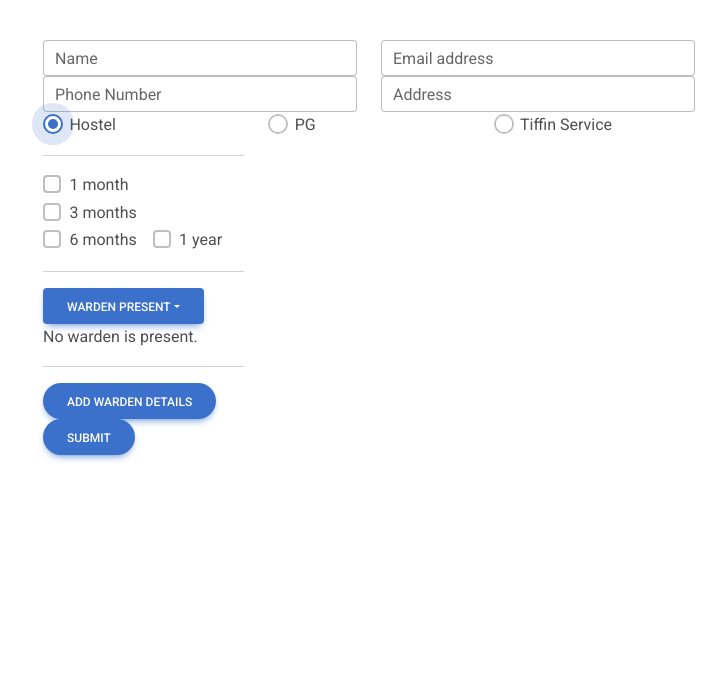
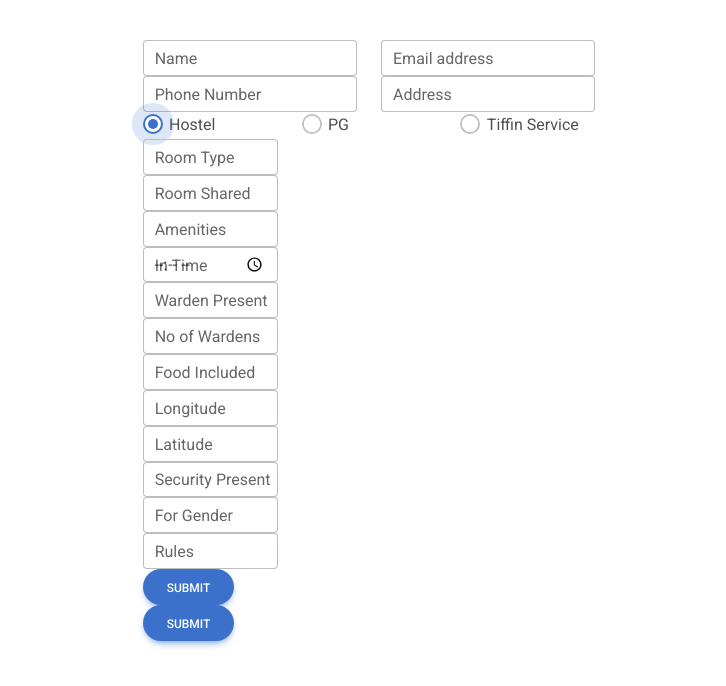
Before and after one commit to ananya12k/Automatic-Information-Tracker-SDP-1, a React (Vite) app in the folder frontend/: page /vendorreg in a window 1280 px wide. Both pictures are taken after a click on the radio button "Hostel". Shown: the top 686 px of the page, without its empty margins (271-997 px from the left). Built offline with nearby package versions, Linux system fonts and the light colour scheme.

Commit message:
Vendor can now add hostel service

```diff
--- a/frontend/src/components/HostelVen.jsx
+++ b/frontend/src/components/HostelVen.jsx
@@ -1,127 +1,58 @@
-import {
-  MDBDropdown,
-  MDBDropdownToggle,
-  MDBDropdownMenu,
-  MDBDropdownItem,
-  MDBCheckbox,
-  MDBBtn,
-} from "mdb-react-ui-kit";
-import { useState } from "react";
+import React, { useState } from "react";
 import PropTypes from "prop-types";
+import { MDBBtn, MDBIcon, MDBTooltip, MDBRadio, MDBInput } from "mdb-react-ui-kit";
 
-const HostelVen = (props) => {
-  const [wardenPresent, setWardenPresent] = useState(false);
-  const [wardenCount, setWardenCount] = useState(0);
 
-  const getTimePeriod = () => {
-    const timePeriodCheckboxes = document.getElementsByName("inlineCheck");
-    const selectedTimePeriod = [];
-    timePeriodCheckboxes.forEach((checkbox) => {
-      if (checkbox.checked) {
-        selectedTimePeriod.push(checkbox.nextSibling.textContent.trim());
-      }
-    });
-    return selectedTimePeriod;
+const HostelVen = ({ onHostelData }) => {
+  const [roomType, setRoomType] = useState("");
+  const [roomShared, setRoomShared] = useState("");
+  const [amenities, setAmenities] = useState("");
+  const [inTime, setInTime] = useState("");
+  const [wardenPresent, setWardenPresent] = useState("");
+  const [noOfWardens, setNoOfWardens] = useState("");
+  const [foodIncluded, setFoodIncluded] = useState("");
+  const [longitude, setLongitude] = useState("");
+  const [latitude, setLatitude] = useState("");
+  const [securityPresent, setSecurityPresent] = useState("");
+  const [forGender, setForGender] = useState("");
+  const [rules, setRules] = useState("");
+
+  const handleSubmit = () => {
+     const hostelData = {
+       room_type: roomType,
+       room_shared: roomShared,
+       amenities: amenities,
+       in_time: inTime,
+       warden_present: wardenPresent,
+       no_of_wardens: noOfWardens,
+       food_included: foodIncluded,
+       longitude: longitude,
+       latitude: latitude,
+       security_present: securityPresent,
+       for_gender: forGender,
+       rules: rules,
+     };
+     console.log(hostelData);
+     onHostelData(hostelData);
   };
 
-  const handleSubmit = (e) => {
-    e.preventDefault();
-    props.onHostelData({
-      timePeriod: getTimePeriod(),
-      wardenPresent: wardenPresent,
-      wardenCount: wardenCount,
-    });
-  };
+  return (
+     <>
+       <MDBInput label="Room Type" value={roomType} onChange={(e) => setRoomType(e.target.value)} />
+       <MDBInput label="Room Shared" value={roomShared} onChange={(e) => setRoomShared(e.target.value)} />
+       <MDBInput label="Amenities" value={amenities} onChange={(e) => setAmenities(e.target.value)} />
+       <MDBInput label="In Time" type="time" value={inTime} onChange={(e) => setInTime(e.target.value)} />
+       <MDBInput label="Warden Present" value={wardenPresent} onChange={(e) => setWardenPresent(e.target.value)} />
+       <MDBInput label="No of Wardens" value={noOfWardens} onChange={(e) => setNoOfWardens(e.target.value)} />
+       <MDBInput label="Food Included" value={foodIncluded} onChange={(e) => setFoodIncluded(e.target.value)} />
+       <MDBInput label="Longitude" value={longitude} onChange={(e) => setLongitude(e.target.value)} />
+       <MDBInput label="Latitude" value={latitude} onChange={(e) => setLatitude(e.target.value)} />
+       <MDBInput label="Security Present" value={securityPresent} onChange={(e) => setSecurityPresent(e.target.value)} />
+       <MDBInput label="For Gender" value={forGender} onChange={(e) => setForGender(e.target.value)} />
+       <MDBInput label="Rules" value={rules} onChange={(e) => setRules(e.target.value)} />
+       <MDBBtn rounded onClick={handleSubmit}>Submit</MDBBtn>
+     </>
+  );
+ };
 
-  const handleWardenToggle = () => {
-    setWardenPresent(!wardenPresent);
-  };
-
-  const handleWardenSelection = (value) => {
-    setWardenPresent(value === "Yes");
-  };
-
-  const handleWardenCountChange = (e) => {
-    setWardenCount(e.target.value);
-  };
-  return (
-    <>
-      <hr />
-      {/* Create checkboxes of Time period for 1 month, 3 months, 6 months, 1 year in one line */}
-      <MDBCheckbox
-        name="inlineCheck"
-        id="inlineCheckbox1"
-        value="option1"
-        label="1 month"
-        inline
-      />
-      <MDBCheckbox
-        name="inlineCheck"
-        id="inlineCheckbox2"
-        value="option2"
-        label="3 months"
-        inline
-      />
-      <MDBCheckbox
-        name="inlineCheck"
-        id="inlineCheckbox3"
-        value="option3"
-        label="6 months"
-        inline
-      />
-      <MDBCheckbox
-        name="inlineCheck"
-        id="inlineCheckbox4"
-        value="option4"
-        label="1 year"
-        inline
-      />
-      <hr />
-
-      {/* Create drop down of Warden present yes or no  on conditional rendering if yes the input for no of warden is selected*/}
-      <MDBDropdown>
-        <MDBDropdownToggle caret={true.toString()} color="primary">
-          Warden Present
-        </MDBDropdownToggle>
-        <MDBDropdownMenu>
-          <MDBDropdownItem onClick={() => handleWardenSelection("Yes")}>
-            Yes
-          </MDBDropdownItem>
-          <MDBDropdownItem onClick={() => handleWardenSelection("No")}>
-            No
-          </MDBDropdownItem>
-        </MDBDropdownMenu>
-      </MDBDropdown>
-
-      {/* Render input for number of wardens if wardenPresent is true */}
-      {wardenPresent && (
-        <input
-          type="number"
-          placeholder="Number of wardens"
-          value={wardenCount}
-          onChange={handleWardenCountChange}
-        />
-      )}
-
-      {/* Render content below the dropdown when "No" is selected */}
-      {!wardenPresent && (
-        <div>
-          {/* Add content here to be displayed when "No" is selected */}
-          <p>No warden is present.</p>
-        </div>
-      )}
-      <hr />
-      <MDBBtn rounded onClick={handleSubmit}>
-        Add Warden Details
-      </MDBBtn>
-    </>
-  );
-};
-HostelVen.propTypes = {
-  onSubmit: PropTypes.func.isRequired,
-  // Other propTypes...
-};
-HostelVen.propTypes = {
-  onHostelData: PropTypes.func.isRequired, // Validate onHostelData prop as a function
-};
-export default HostelVen;
+ export default HostelVen;
--- a/frontend/src/pages/VendorRegister.jsx
+++ b/frontend/src/pages/VendorRegister.jsx
@@ -10,16 +10,19 @@ const VendorRegister = () => {
  const [hostelData, setHostelData] = useState(null);
  const [hostelPGData, setHostelPGData] = useState(null);
  const [tiffinData, setTiffinData] = useState(null);
+ const [name, setName] = useState("");
+ const [email, setEmail] = useState("");
+ const [phone, setPhone] = useState("");
+ const [address, setAddress] = useState("");
  const navigate = useNavigate();
 
  const handleSubmit = async (e) => {
     e.preventDefault();
-    // Construct formData based on selectedType
     let formData = {
-      name: document.getElementById("form10Example1").value,
-      email: document.getElementById("form10Example2").value,
-      phone: document.getElementById("form10Example3").value,
-      address: document.getElementById("form10Example4").value,
+      name,
+      email,
+      phone,
+      address,
       type_of_business: selectedType,
     };
 
@@ -31,7 +34,6 @@ const VendorRegister = () => {
       formData = { ...formData, ...tiffinData };
     }
 
-    // Send formData to the backend
     try {
       const response = await fetch("http://127.0.0.1:8000/service/register/", {
         method: "POST",
@@ -56,19 +58,19 @@ const VendorRegister = () => {
       <form onSubmit={handleSubmit}>
         <MDBRow>
           <MDBCol>
-            <MDBInput id="form10Example1" label="Name" />
+            <MDBInput label="Name" value={name} onChange={(e) => setName(e.target.value)} />
           </MDBCol>
           <MDBCol>
-            <MDBInput id="form10Example2" label="Email address" type="email" />
+            <MDBInput label="Email address" type="email" value={email} onChange={(e) => setEmail(e.target.value)} />
           </MDBCol>
         </MDBRow>
 
         <MDBRow>
           <MDBCol>
-            <MDBInput id="form10Example3" label="Phone Number" type="tel" />
+            <MDBInput label="Phone Number" type="tel" value={phone} onChange={(e) => setPhone(e.target.value)} />
           </MDBCol>
           <MDBCol>
-            <MDBInput id="form10Example4" label="Address" />
+            <MDBInput label="Address" value={address} onChange={(e) => setAddress(e.target.value)} />
           </MDBCol>
         </MDBRow>
 
```
